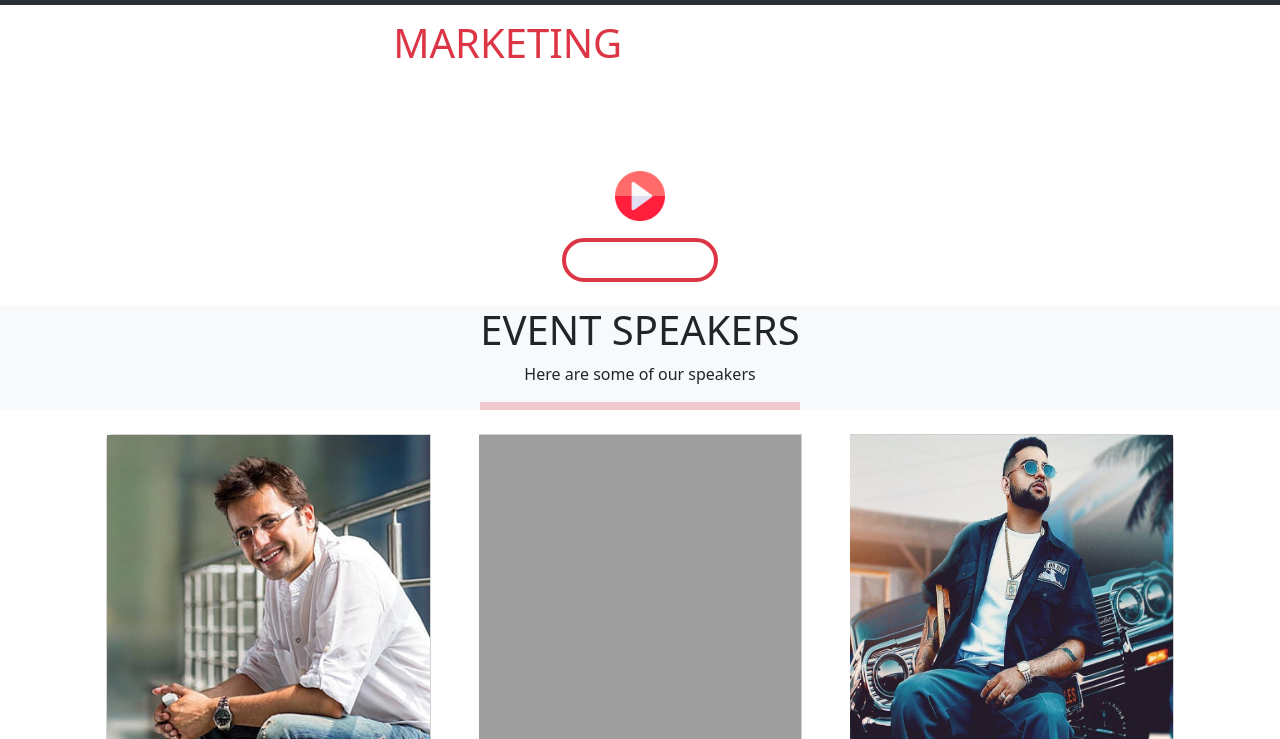
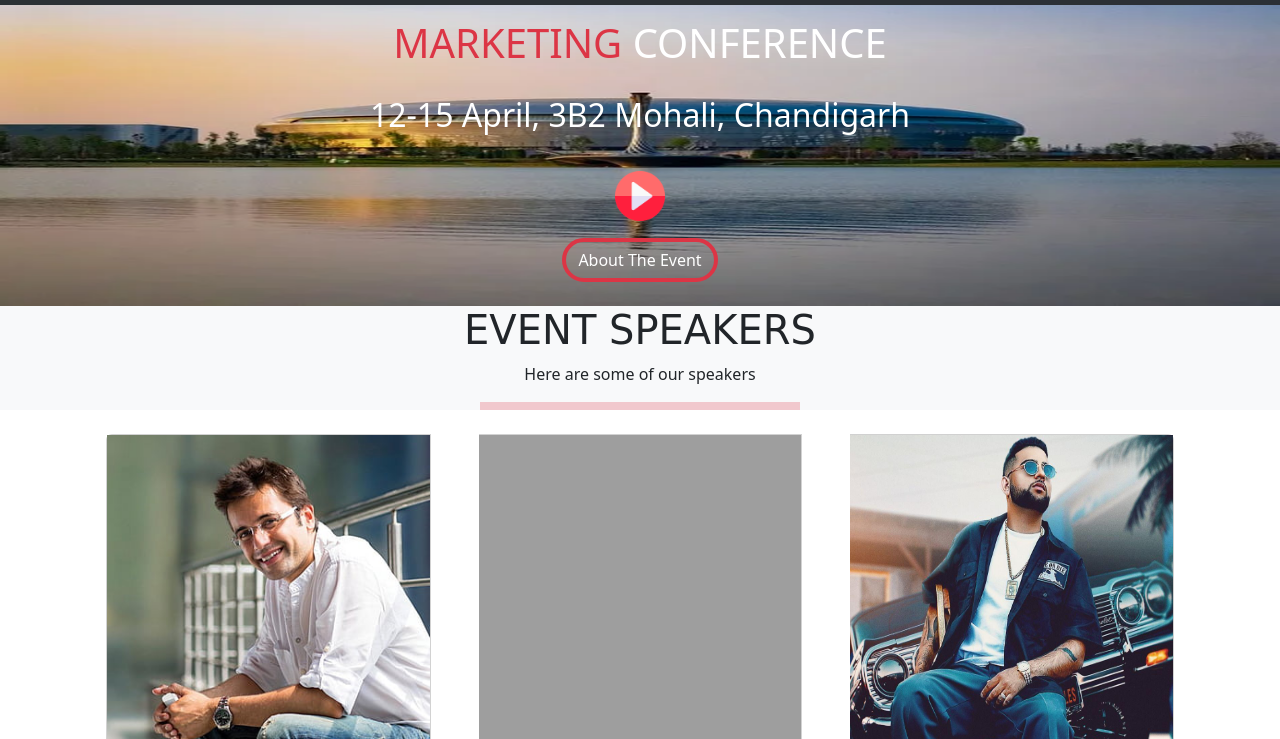
Before and after one commit to choudharyanchal2000/TheEvent, a plain HTML site: page index.html in a window 1280 px wide. Shown: the part 61-800 px from the top of the page. Drawn offline with nearby package versions, Linux system fonts and the light colour scheme; the site is published under a folder, as on GitHub Pages, so addresses that start at the root find nothing; grey boxes are pictures that could not be loaded.

Commit message:
Add files via upload

```diff
--- a/index.html
+++ b/index.html
@@ -3,8 +3,8 @@
   <head>
     <meta charset="utf-8">
     <meta name="viewport" content="width=device-width, initial-scale=1">
-    <title>Bootstrap demo</title>
-    <link rel="stylesheet" href="/projectcs.css">
+    <title>TheEvent</title>
+    <link rel="stylesheet" href="projectcs.css">
     <link href="https://unpkg.com/aos@2.3.1/dist/aos.css" rel="stylesheet">
     <link href="https://cdn.jsdelivr.net/npm/bootstrap@5.3.3/dist/css/bootstrap.min.css" rel="stylesheet" integrity="sha384-QWTKZyjpPEjISv5WaRU9OFeRpok6YctnYmDr5pNlyT2bRjXh0JMhjY6hW+ALEwIH" crossorigin="anonymous">
   </head>
--- a/projectcs.css
+++ b/projectcs.css
@@ -1,6 +1,6 @@
 .backimage{
     background-color: #000;
-    background-image: url(/background.webp);
+    background-image: url(background.webp);
     background-repeat: no-repeat;
     background-size: 100% 100%;
 
@@ -33,7 +33,7 @@
     font-family:cursive;
 }
 .backphoto{
-    background-image: url(/backphoto.jpg);
+    background-image: url(backphoto.jpg);
     background-repeat: no-repeat;
     background-size: 100% 100%;
 }
```
Also changed, not shown: aboutus.html (+2 -2 lines), contactus.html (+2 -2 lines), venue.html (+2 -2 lines).
